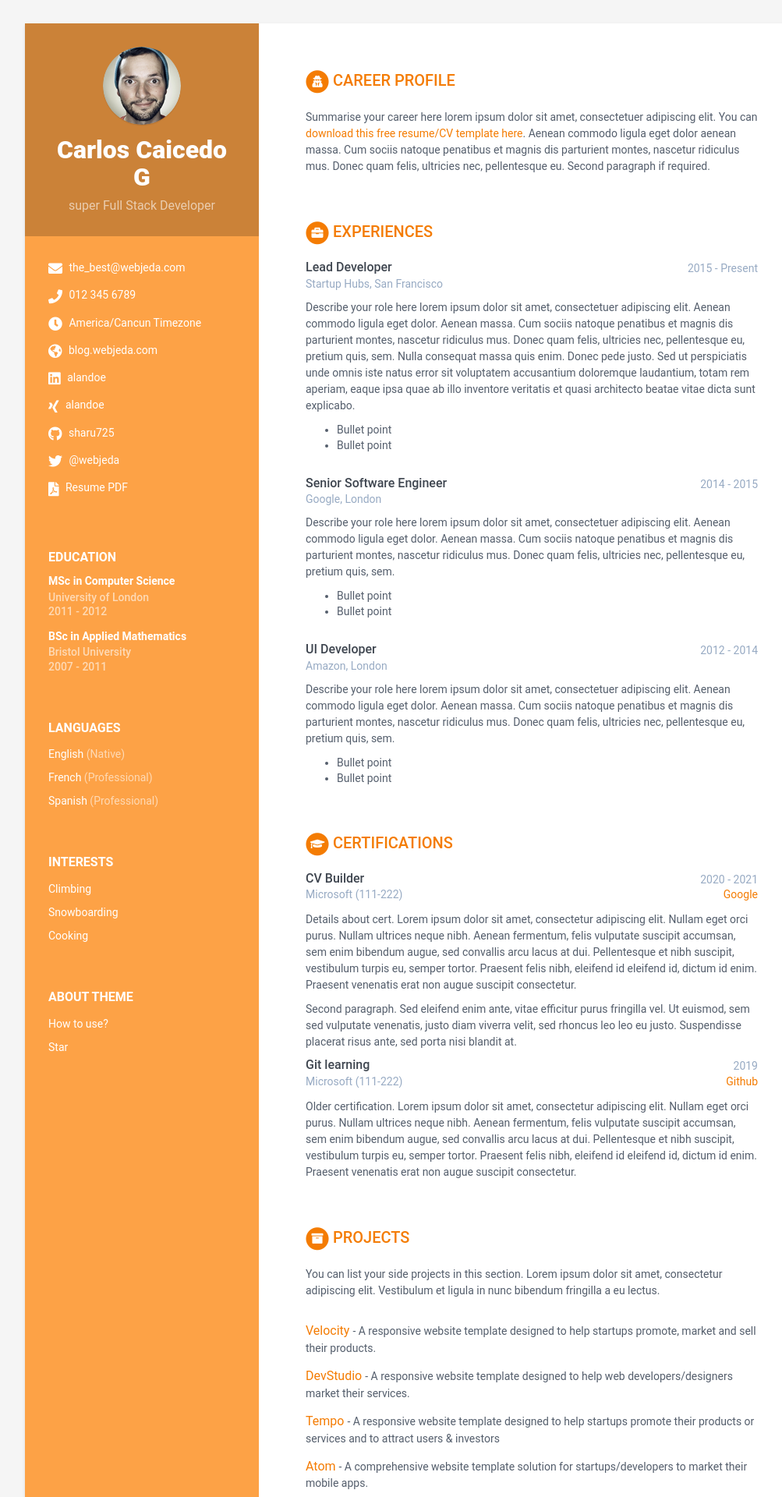
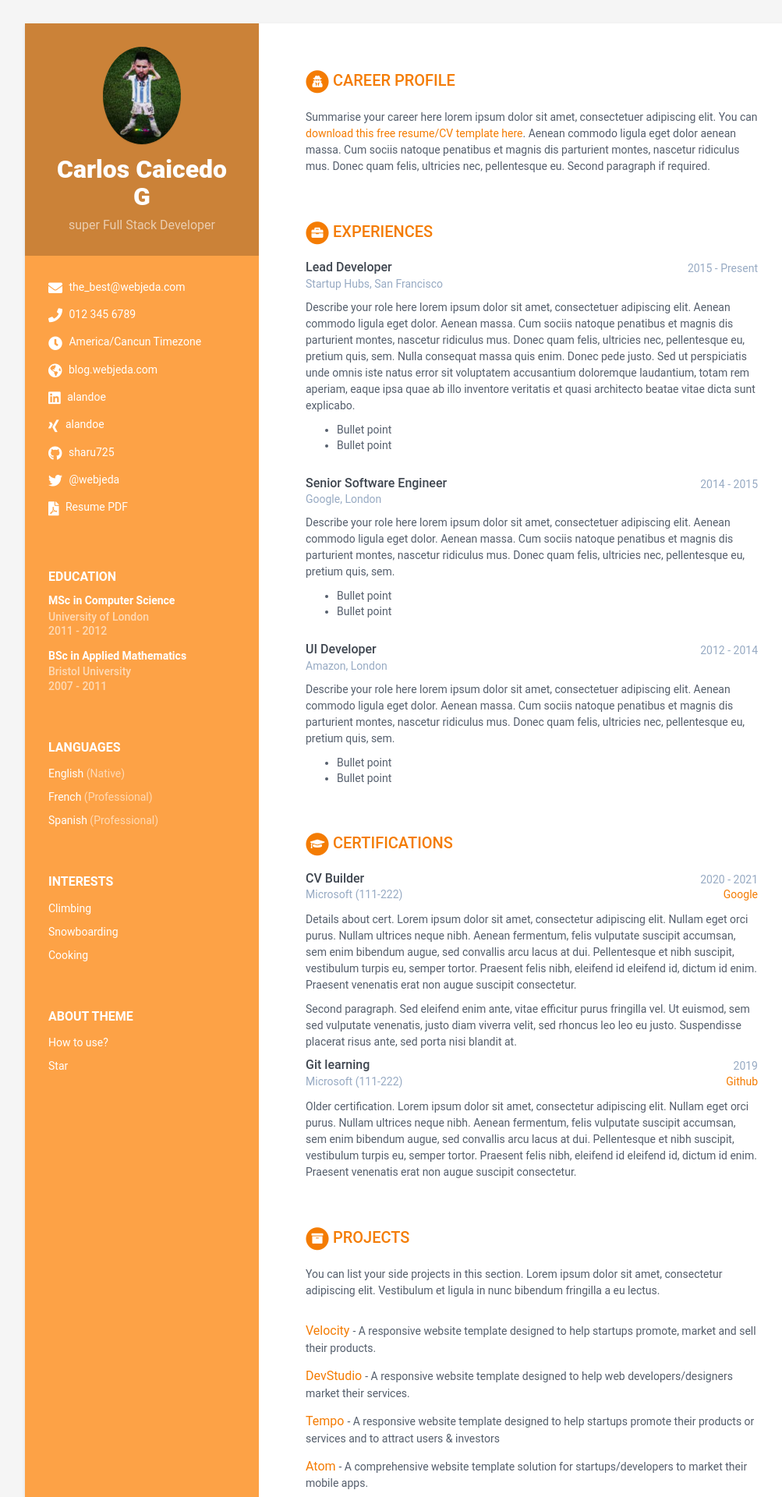
Before and after one commit to 00CARLOSECG00/Jekyll, a Jekyll site: the page built from index.html, in a window 1280 px wide. Shown: the top 1920 px of the page at 78% size, without its empty margins (108-1111 px from the left). Built offline with Jekyll 4.4.1, drawn with Linux system fonts in a browser that asks for light colours.

Commit message:
Cambia foto

```diff
--- a/_data/data.yml
+++ b/_data/data.yml
@@ -10,7 +10,7 @@ sidebar:
     # Profile information
     name: Carlos Caicedo G
     tagline: super Full Stack Developer
-    avatar: profile.png  #place a 100x100 picture inside /assets/images/ folder and provide the name of the file below
+    avatar: descarga.jpg  #place a 100x100 picture inside /assets/images/ folder and provide the name of the file below
 
     # Sidebar links
     email: the_best@webjeda.com
```
Also changed, not shown: assets/images/descarga.jpg (added).
